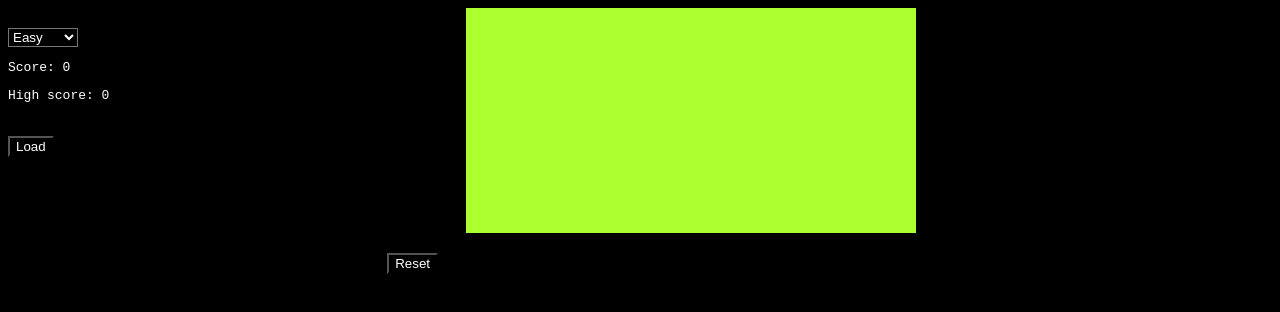
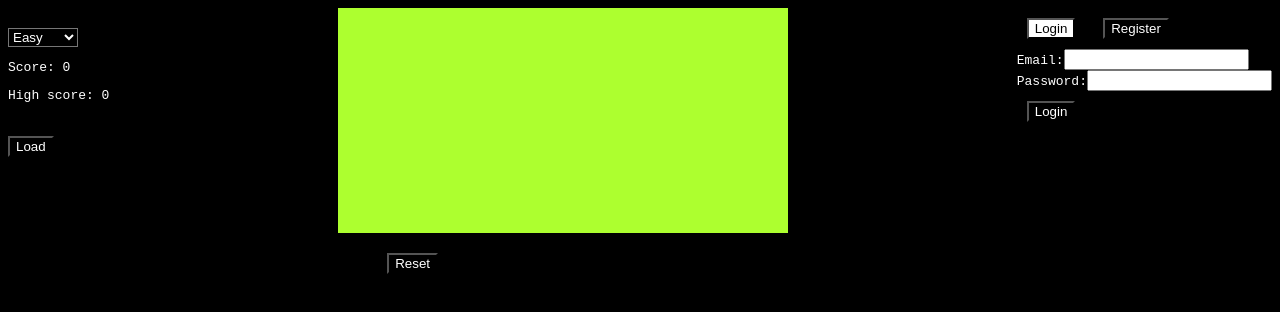
Before and after one commit to SalRB/Snake_game_JavaScript, a plain HTML site: page frontend/main.html in a window 1280 px wide. Drawn offline with Linux system fonts and the light colour scheme; no server answers.

Commit message:
Register/Login form

```diff
--- a/backend/controller.js
+++ b/backend/controller.js
@@ -6,10 +6,7 @@ exports.getUsers = async (req, res) => {
         if (err) {
             console.log("File read failed:", err);
         }
-        // data = jsonString;
-        // console.log("File data:", jsonString);
         res.json(jsonString);
-
     });
 
     // try {
--- a/frontend/main.html
+++ b/frontend/main.html
@@ -15,6 +15,21 @@
         <button onclick="startGame()" id="startButton">Load</button>
     </div>
     <canvas id="leCanvas"></canvas>
-
+    <form>
+        <button type="button" id="button_login" class="active" onclick="formLogin()">Login</button>
+        <button type="button" id="button_register" class="" onclick="formRegister()">Register</button>
+        <div id="form_login">
+            <label for="email_login">Email:</label><input type="email" name="email_login"><br>
+            <label for="pswd_login">Password:</label><input type="password"><br>
+            <button type="button">Login</button>
+        </div>
+        <div id="form_register" hidden>
+            <label for="user_register">Useranme:</label><input type="text"><br>
+            <label for="email_register">Email:</label><input type="email"><br>
+            <label for="pswd_register">Password:</label><input type="password"><br>
+            <label for="rpswd_register">Repeat password:</label><input type="password"><br>
+            <button type="button">Register</button>
+        </div>
+    </form>
 </div>
 <button id="reset">Reset</button>
--- a/frontend/main.js
+++ b/frontend/main.js
@@ -1,10 +1,28 @@
 "use strict";
 // const packageName = require('./users.service');
 
+
+function formLogin() {
+    document.getElementById('button_login').classList.add('active');
+    document.getElementById('button_register').classList.remove('active');
+    document.getElementById('form_register').setAttribute('hidden', 'true');
+    document.getElementById('form_login').removeAttribute('hidden');
+}
+
+function formRegister() {
+    document.getElementById('button_login').classList.remove('active');
+    document.getElementById('button_register').classList.add('active');
+    document.getElementById('form_login').setAttribute('hidden', 'true');
+    document.getElementById('form_register').removeAttribute('hidden');
+}
+
 function startGame() {
 
+    paco('http://localhost:3000/', { answer: 42 })
+        .then((data) => {
+            console.log(data); // JSON data parsed by `data.json()` call
+        });
 
-    console.log(paco());
 
 
     let startButton = document.getElementById("startButton");
--- a/frontend/style.css
+++ b/frontend/style.css
@@ -32,3 +32,12 @@ button {
     color: white;
     margin-top: 20px;
 }
+
+.active {
+    background-color: white;
+    color: black;
+}
+
+form button {
+    margin: 10px;
+}
--- a/frontend/users.service.js
+++ b/frontend/users.service.js
@@ -8,7 +8,6 @@
 // console.log(postData());
 
 async function paco(url = 'http://localhost:3000/', data = {}) {
-    // await fetch('http://localhost:3000/' + 'roberto');
 
     // Default options are marked with *
     const response = await fetch(url, {
@@ -17,11 +16,12 @@ async function paco(url = 'http://localhost:3000/', data = {}) {
         mode: 'cors' // no-cors, *cors, same-origin
     });
     let res = await response.json(); // parses JSON response into native JavaScript objects
+    // console.log(res);
     return res;
 
 }
 
-paco('http://localhost:3000/', { answer: 42 })
-    .then((data) => {
-        console.log(data); // JSON data parsed by `data.json()` call
-    });
+// paco('http://localhost:3000/', { answer: 42 })
+//     .then((data) => {
+//         // console.log(data); // JSON data parsed by `data.json()` call
+//     });
```
